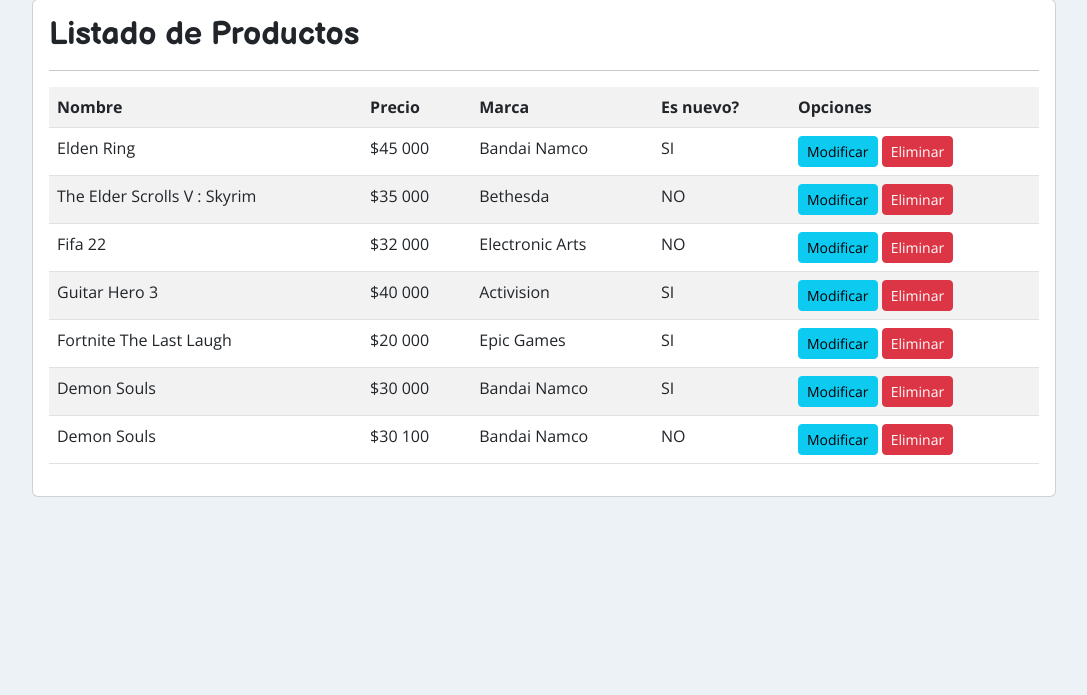
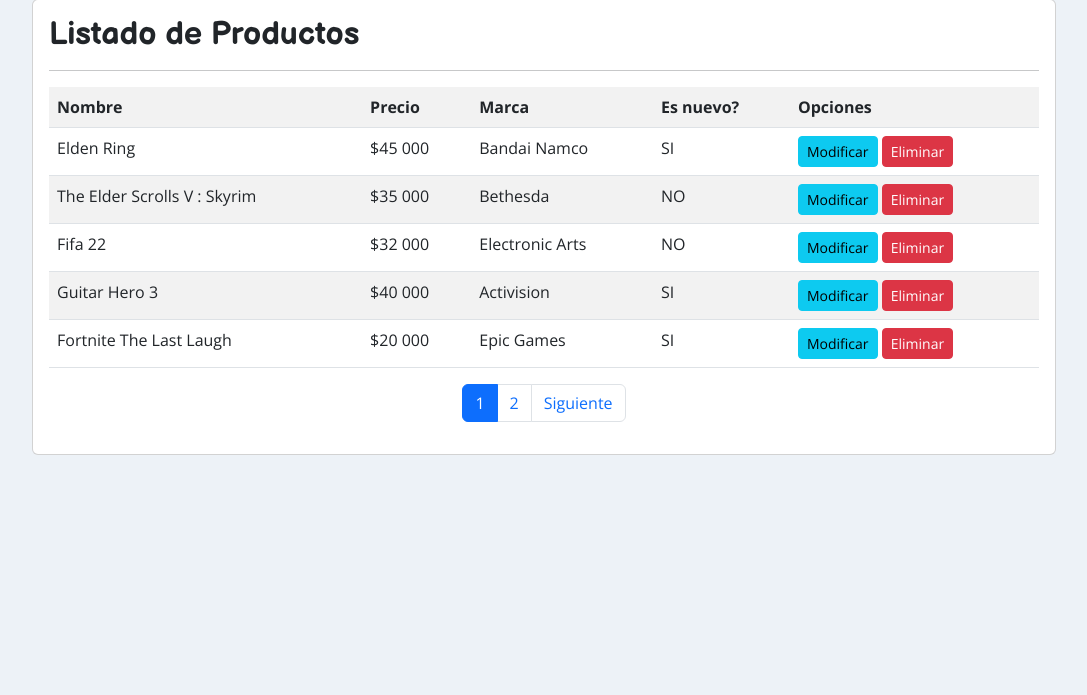
Before and after one commit to KevCristensen/GameOverREP, a Django app: page /listar-productos/ in a window 1280 px wide. Shown: the part 129-824 px from the top of the page, without its empty margins (96-1183 px from the left). Run offline with Django 4.2, Linux system fonts and the light colour scheme; data comes from the database, SQL or seed files in the repository; both versions use the stored data as it was after the commit; some libraries are stand-ins or nearby versions.

Commit message:
Paginación el página de listado

```diff
--- a/mantenedorcrud/app/templates/app/base.html
+++ b/mantenedorcrud/app/templates/app/base.html
@@ -48,13 +48,7 @@
 
     <div id="contenido">
 
-        {% if messages %}
 
-            {% for m in messages %}
-                {{m}}
-            {% endfor %}
-
-        {% endif %}
 
         {% block contenido %}
         {% endblock %}
@@ -79,6 +73,21 @@
 
     <script src="{% static 'app/js/menu.js' %}"></script>
 
+    <script src="//cdn.jsdelivr.net/npm/sweetalert2@11"></script>
+
+    {% if messages %}
+
+        {% for m in messages %}
+            <script>
+                Swal.fire({
+                    "title": "Felicitaciones",
+                    "text": "{{m}}",
+                    "icon": "success"
+                })
+            </script>
+        {% endfor %}
+
+    {% endif %}
 
     {% block js %}
     {% endblock %}
--- /dev/null
+++ b/mantenedorcrud/app/templates/app/paginator.html
@@ -0,0 +1,46 @@
+{% if paginator.num_pages > 1%}
+<div class="d-flex justify-content-center">
+    <ul class="pagination">
+        {% if entity.has_previous %}
+            <li class="page-item d-none d-sm-block"><a class="page-link" href="?page={{ entity.previous_page_number }}#pagtable">Anterior</a></li>
+        {% endif %}
+        {% for page in paginator.page_range %}
+            {% if forloop.last and page != entity.number and paginator.num_pages > 7 %}
+                {% if entity.next_page_number != paginator.num_pages%}
+                <li class="page-item">
+                    <a class="page-link" href="?page={{ entity.number | add:1}}#pagtable">...</a>
+                </li>
+                {% endif %}
+            <li class="page-item">
+                    <a class="page-link" href="?page={{paginator.num_pages}}#pagtable">{{paginator.num_pages}}</a>
+            </li>
+            {% endif %}
+            {% if page == entity.number and page > 7 %}
+            <li class="page-item">
+                <a class="page-link" href="?page={{ page | add:-1 }}#pagtable">...</a>
+            </li>
+            {% endif %}
+            {% if page < 7 or page == entity.number %}
+            <li class="page-item {% if page == entity.number %}active{% endif %}">
+                <a class="page-link" href="?page={{ page }}#pagtable">{{ page }}</a>
+            </li>
+            {% endif %}
+        {% endfor %}
+        {% if entity.has_next %}
+            <li class="page-item d-none d-sm-block">
+                <a class="page-link" href="?page={{ entity.next_page_number }}#pagtable">Siguiente</a>
+            </li>
+        {% endif %}
+    </ul>
+</div>
+<div class="d-flex justify-content-center d-sm-none">
+    {% if entity.has_previous %}
+        <span class="page-item"><a  class="page-link" href="?page={{ entity.previous_page_number }}#pagtable">Anterior</a></span>
+    {% endif %}
+    {% if entity.has_next %}
+        <span class="page-item"><a class="page-link" href="?page={{ entity.next_page_number }}#pagtable">Siguiente</a></span>
+    {% endif %}
+    <br>
+    <br>
+</div>
+{% endif %}
--- a/mantenedorcrud/app/templates/app/producto/listar.html
+++ b/mantenedorcrud/app/templates/app/producto/listar.html
@@ -1,4 +1,30 @@
 {% extends 'app/base.html' %}
+
+
+{% block js %}
+
+<script>
+    function eliminarProducto(id) {
+        Swal.fire({
+            "title": "Estás seguro?",
+            "text": "Esta acción no se puede deshacer",
+            "icon": "question",
+            "showCancelButton": true,
+            "cancelButtonText": "No, Cancelar",
+            "confirmButtonText": "Sí, Eliminar",
+            "reverseButtons":true,
+            "confirmButtonColor": "#dc3545"
+        })
+        .then(function(result) {
+            if(result.isConfirmed){
+            window.location.href = "/eliminar-producto/"+id+"/"
+            }
+        })
+    }
+</script>
+
+{% endblock %}
+
 
 {% block contenido %}
 
@@ -16,7 +42,7 @@
                 <th>Es nuevo?</th>
                 <th>Opciones</th>
             </tr>
-            {% for p in productos %}
+            {% for p in entity %}
             <tr>
                 <td>{{ p.nombre | title }}</td>
                 <td>${{ p.precio | intcomma }}</td>
@@ -30,12 +56,15 @@
                 </td>
                 <td>
                     <a href="{% url 'modificar_producto' p.id %}" class="btn btn-info btn-sm">Modificar</a>
-                    <a href="{% url 'eliminar_producto' p.id %}" class="btn btn-danger btn-sm">Eliminar</a>
+                    <a href="#" onclick="eliminarProducto({{ p.id }})" class="btn btn-danger btn-sm">Eliminar</a>
                 </td>
             </tr>
             {% endfor %}
 
         </table>
+        <div>
+            {% include 'app/paginator.html' %}
+        </div>
     </div>
 </div>
 
--- a/mantenedorcrud/app/views.py
+++ b/mantenedorcrud/app/views.py
@@ -1,9 +1,12 @@
 from importlib.metadata import files
 from itertools import product
+from django.http import Http404
 from django.shortcuts import render, redirect, get_object_or_404
 from .models import Producto
 from .forms import ContactoForm, ProductoForm
 from django.contrib import messages
+from django.core.paginator import Paginator
+from django.http import Http404
 
 # Create your views here.
 
@@ -44,17 +47,24 @@
         formulario = ProductoForm(data=request.POST, files=request.FILES)
     if formulario.is_valid():
         formulario.save()
-        data["mensaje"] = "guardado correctamente"
-    else:
-        data["form"] = formulario
+        messages.success(request, "Producto Registrado")
 
     return render(request, 'app/producto/agregar.html', data)
 
 def listar_productos(request):
     productos = Producto.objects.all()
+    page = request.GET.get('page', 1)
+
+    try:
+        paginator = Paginator(productos, 5)
+        productos = paginator.page(page)
+    except:
+        raise Http404
+
 
     data = {
-        'productos': productos
+        'entity': productos,
+        'paginator': paginator
     }
     return render(request, 'app/producto/listar.html', data)
 
@@ -80,4 +90,5 @@
 def eliminar_producto(request, id):
     producto = get_object_or_404(Producto, id=id)
     producto.delete()
+    messages.success(request,"Eliminado Correctamente")
     return redirect(to="listar_productos")
```
Also changed, not shown: mantenedorcrud/db.sqlite3, mantenedorcrud/media/productos/81pF8NzKtzS._AC_SX425__YKQ6Asz.jpg (added), mantenedorcrud/media/productos/demons_souls_A1zhgu7.jpg (added), mantenedorcrud/media/productos/demons_souls_m5PrwI6.jpg (added), mantenedorcrud/media/productos/demons_souls_rg4AI8d.jpg (added), mantenedorcrud/media/productos/demons_souls_wQAQWEh.jpg (added), mantenedorcrud/media/productos/micro.png (added).
